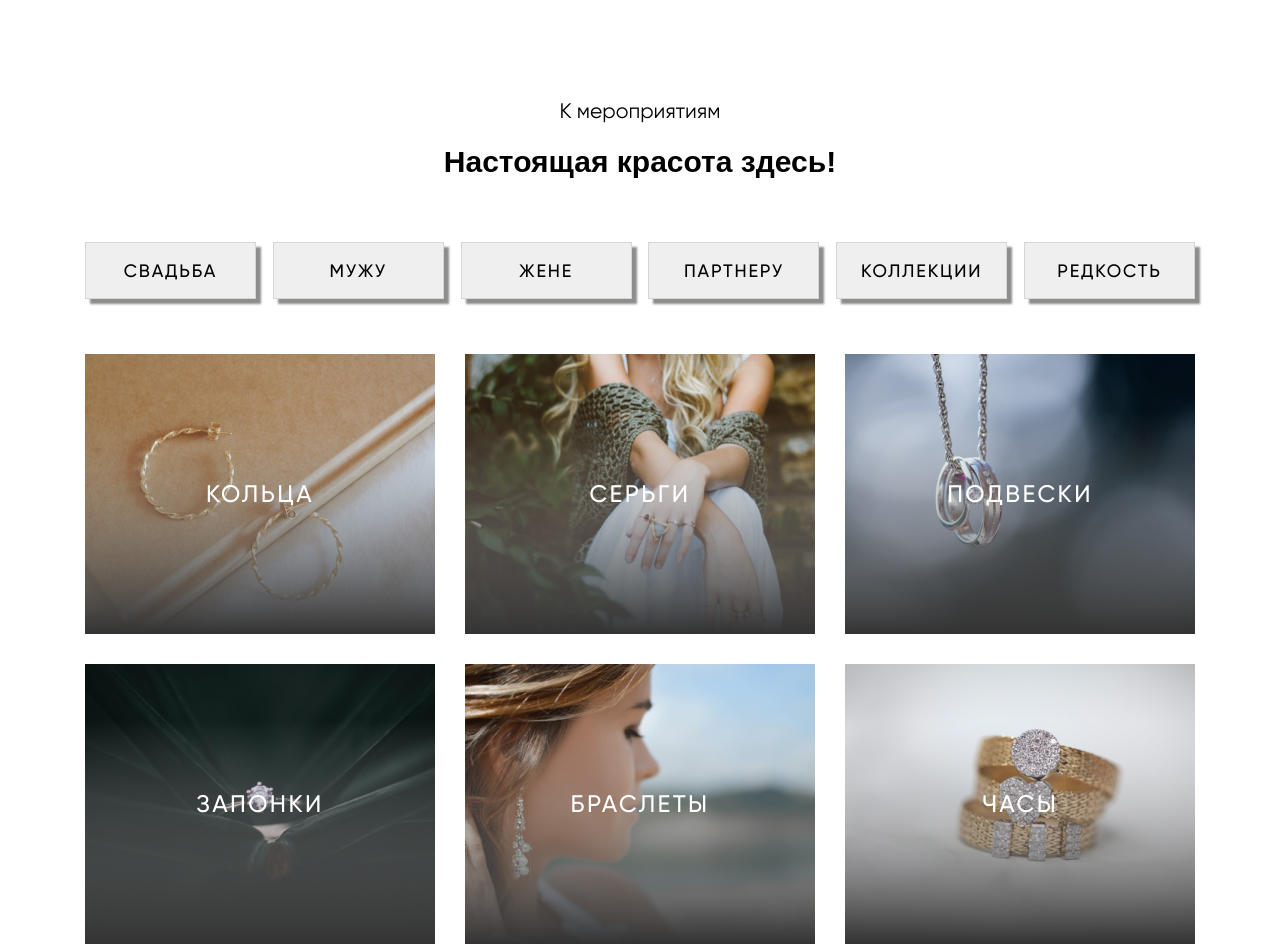
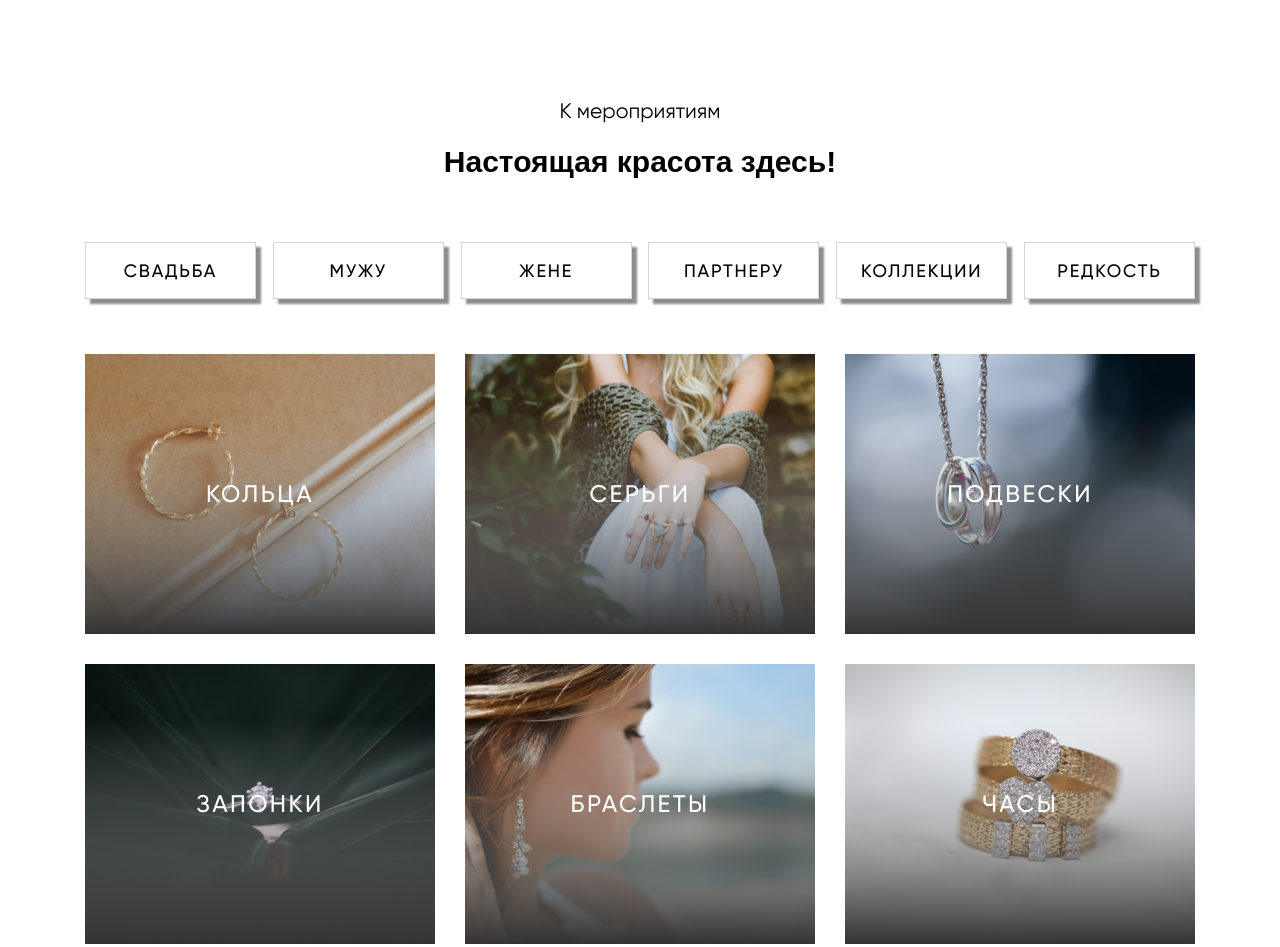
Before and after one commit to MilaVolia/-ewelry, a website: page app/index.html in a window 1280 px wide. Shown: the part 926-1873 px from the top of the page. Drawn offline with nearby package versions, Linux system fonts and the light colour scheme; files that its build step writes are made by us from their sources; files whose address does not match are found by name; a web font is replaced by a local one.

Commit message:
header+section

```diff
--- a/app/scss/style.scss
+++ b/app/scss/style.scss
@@ -105,6 +105,7 @@ body {
 }
 
 .range {
+  margin-bottom: 120px;
   &__title {
     font-size: 21px;
     line-height: 140%;
@@ -136,6 +137,7 @@ body {
     width: 171px;
     padding: 17px;
     text-transform: uppercase;
+    background-color: transparent;
     border: 1px solid #d6d6d6;
     box-shadow: 5px 5px 2px rgba(60, 60, 58, 0.583);
     &:hover {
```
